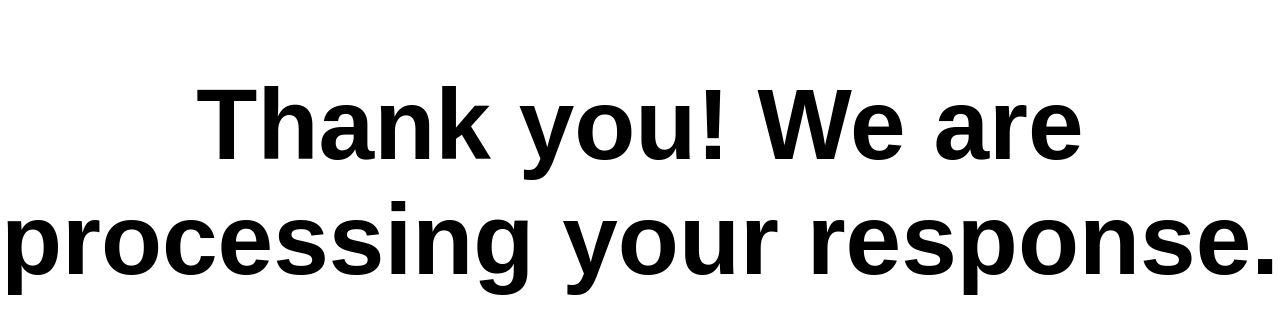
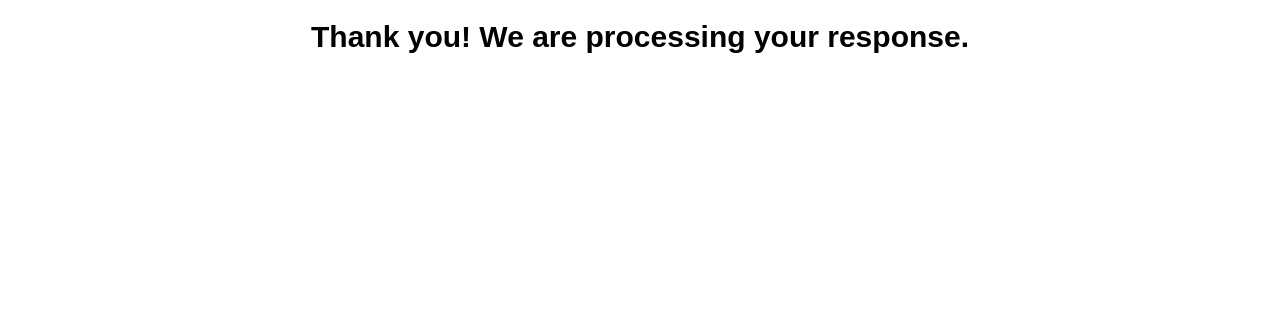
Before and after one commit to aidan-octane/response_received, a plain HTML site: page index.html in a window 1280 px wide. Drawn offline with Linux system fonts and the light colour scheme.

Commit message:
Update index.html

```diff
--- a/index.html
+++ b/index.html
@@ -8,7 +8,7 @@
       font-family: Arial, Helvetica, sans-serif;
       color: black;
       text-align: center;
-      font-size: 50px;
+      font-size: 15px;
     }
   </style>
 </head>
```
